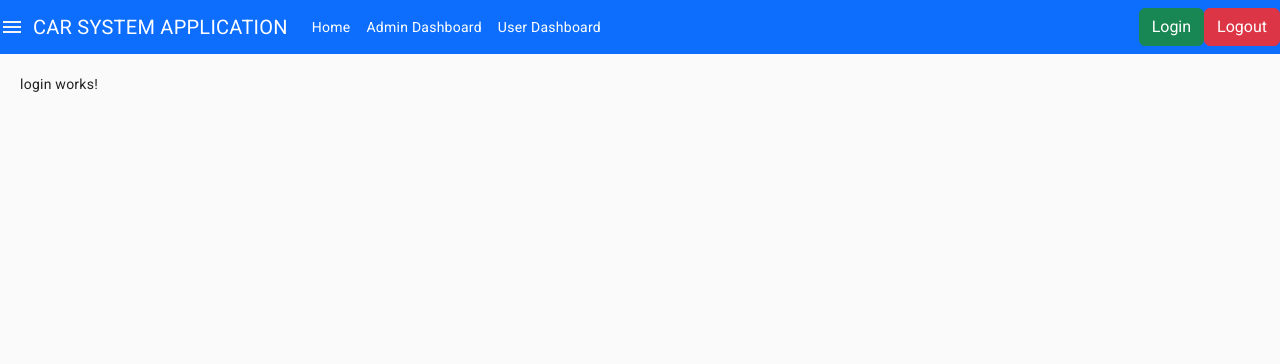
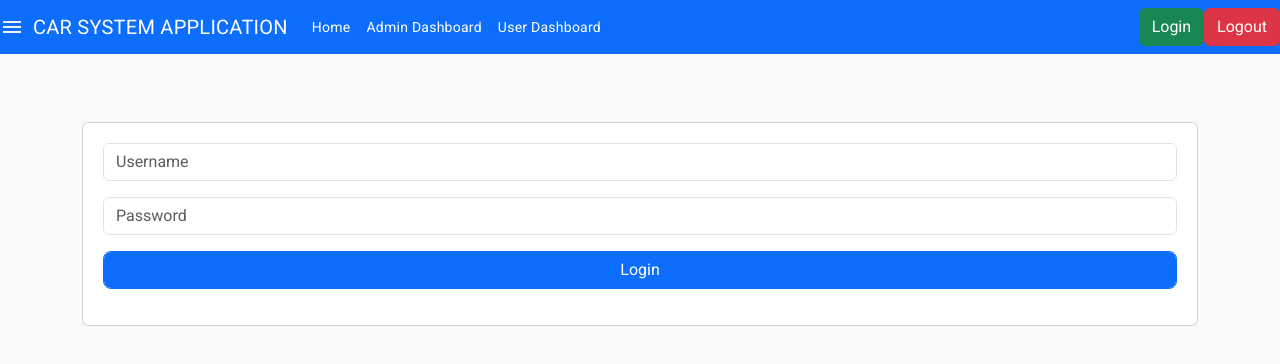
Before and after one commit to chamodya-work/Angular_basics, an Angular app: page /login in a window 1280 px wide. Shown: the top 364 px of the page. Built offline with nearby package versions, Linux system fonts and the light colour scheme.

Commit message:
update login component

```diff
--- a/src/app/components/login/login.component.html
+++ b/src/app/components/login/login.component.html
@@ -1 +1,14 @@
-<p>login works!</p>
+<div class="container mt-5">
+    <div class="card" style="padding: 20px;">
+        <form action="">
+            <input type="text" ngModel name="username" id="username" placeholder="Username" class="form-control mb-3"
+                required>
+            <input type="password" ngModel name="password" id="password" placeholder="Password"
+                class="form-control mb-3" required>
+            <input type="submit" name="login" id="login" value="Login"
+                class="btn btn-primary form-control mb-3 rounded-3">
+        </form>
+
+
+    </div>
+</div>
```
